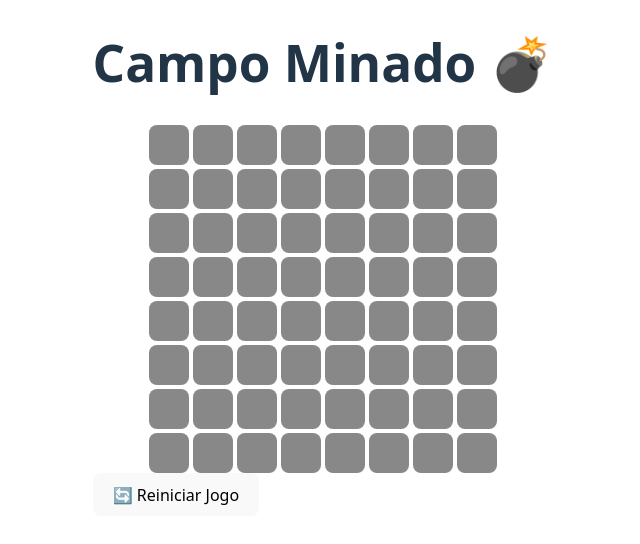
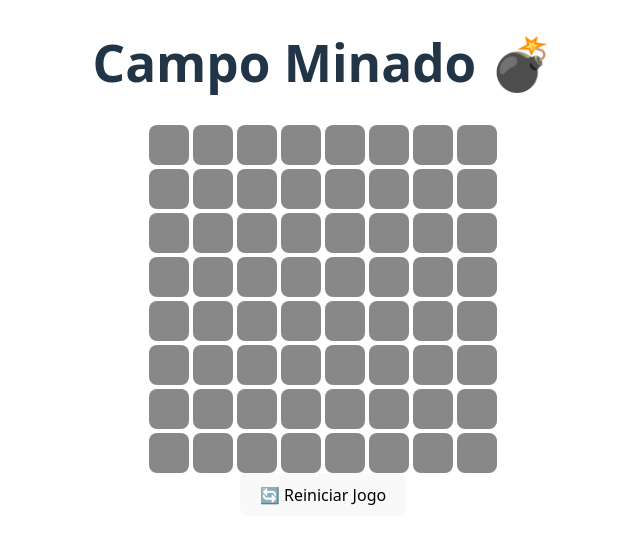
Before and after one commit to odebig/campominado_react2, a React (Vite) app: page / in a window 1280 px wide. Shown: the top 544 px of the page, without its empty margins (317-957 px from the left). Built offline with nearby package versions, Linux system fonts and the light colour scheme.

Commit message:
ajusta lógica de right click

```diff
--- a/src/components/Board.tsx
+++ b/src/components/Board.tsx
@@ -6,36 +6,51 @@ import "./styles.css";
 type Props = {
   board: BoardType;
   setBoard: (board: BoardType) => void;
-  setStatus: (status: "playing" | "lost"| "won") => void;
+  setStatus: (status: "playing" | "lost" | "won") => void;
   onReset: () => void;
+  status: string;
 };
 
-const Board: React.FC<Props> = ({ board, setBoard, setStatus, onReset }) => {
+const Board: React.FC<Props> = ({
+  board,
+  setBoard,
+  setStatus,
+  onReset,
+  status,
+}) => {
   const handleClick = (row: number, col: number) => {
+    if (status !== "playing") return;
     const result = openSquare(board, row, col);
     setBoard(result.board);
     setStatus(result.status);
+  };
 
-
-
-
+  const handleRightClick = (row: number, col: number) => {
+    if (status !== "playing") return;
+    const newBoard = toggleFlag(board, row, col);
+    setBoard(newBoard);
   };
 
   return (
     <>
-    <div className="board" style={{ gridTemplateColumns: `repeat(${board[0].length}, 2.5rem)` }}>
+      <div
+        className="board"
+        style={{ gridTemplateColumns: `repeat(${board[0].length}, 2.5rem)` }}
+      >
         {board.map((row, rIdx) =>
           row.map((square, cIdx) => (
             <Square
               key={`${rIdx}-${cIdx}`}
               square={square}
               onClick={() => handleClick(rIdx, cIdx)}
-            onRightClick={() => setBoard(toggleFlag(board, rIdx, cIdx))}
+              onRightClick={() => handleRightClick(rIdx, cIdx)}
             />
           ))
         )}
       </div>
-    <button className="botao"  onClick={onReset}>🔄 Reiniciar Jogo</button>
+      <div className="botao">
+        <button onClick={onReset}>🔄 Reiniciar Jogo</button>{" "}
+      </div>
     </>
   );
 };
```
Lines whose indentation alone changed are shown as unchanged.
